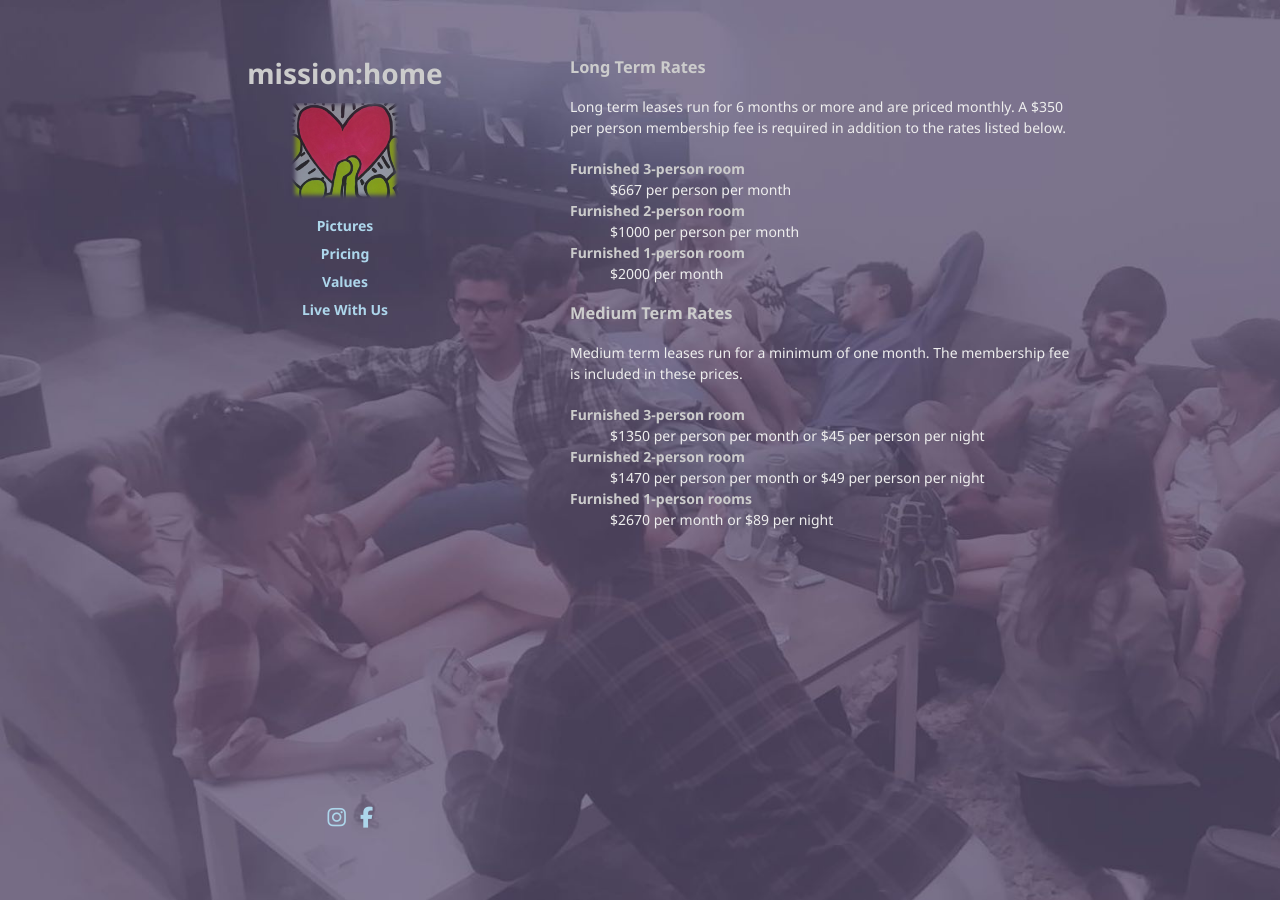
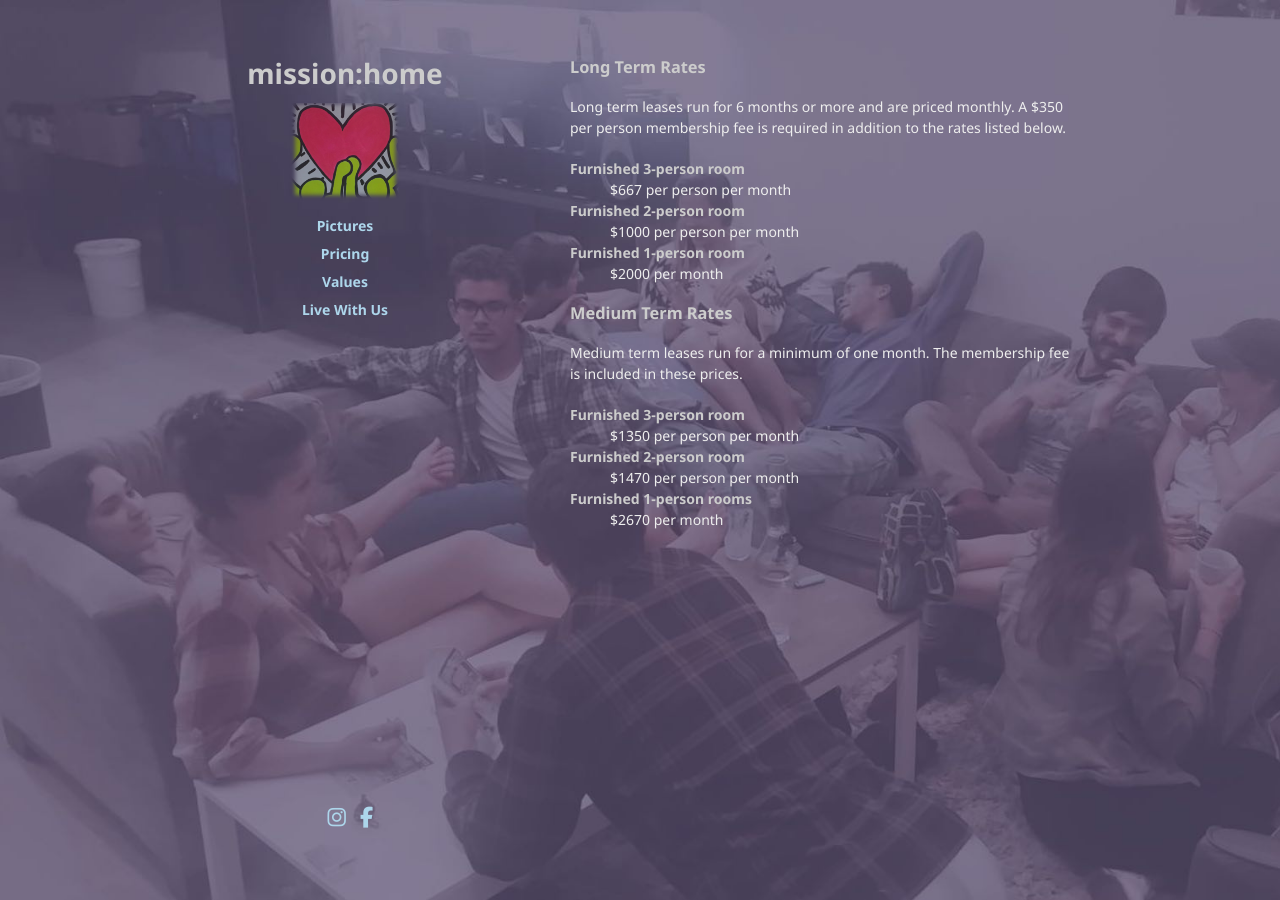
Before and after one commit to mission-home/missionhome.rocks, a Jekyll site: the page built from pricing/index.html, in a window 1280 px wide. Built offline with Jekyll 4.4.1, drawn with Linux system fonts in a browser that asks for light colours; nearby versions of some CDN libraries.

Commit message:
Update index.html

```diff
--- a/pricing/index.html
+++ b/pricing/index.html
@@ -19,11 +19,11 @@ layout: default
         <p>Medium term leases run for a minimum of one month. The membership fee is included in these prices.</p>
         <dl>
           <dt>Furnished 3-person room</dt>
-          <dd>$1350 per person per month or $45 per person per night</dd>
+          <dd>$1350 per person per month</dd>
 
           <dt>Furnished 2-person room</dt>
-          <dd>$1470 per person per month or $49 per person per night</dd>
+          <dd>$1470 per person per month</dd>
 
           <dt>Furnished 1-person rooms</dt>
-          <dd>$2670 per month or $89 per night</dd>
+          <dd>$2670 per month</dd>
         </dl>
```
